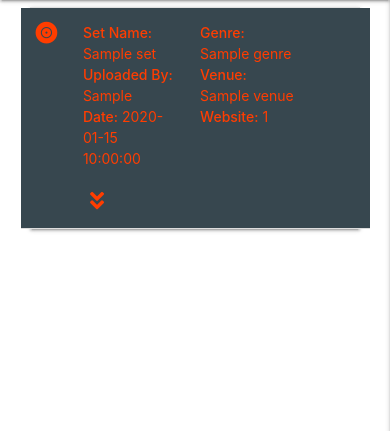
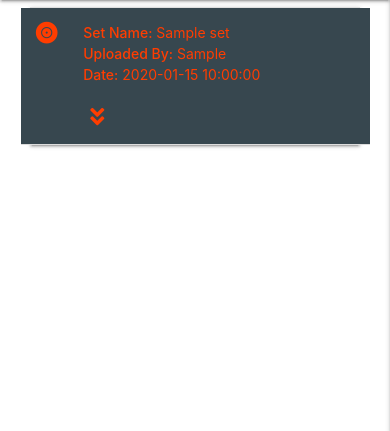
Before and after one commit to Code-Institute-Submissions/TobinStonelake-entunepreneurs_AprResub, a Flask app: page / in a window 390 px wide. Shown: the part 56-487 px from the top of the page. Run offline with Flask 2, Linux system fonts and the light colour scheme; a database or web service that is not in the repository returns one stand-in record (values such as "Sample title"); some libraries are stand-ins or nearby versions.

Commit message:
Created better responsive main-page

```diff
--- a/static/css/style.css
+++ b/static/css/style.css
@@ -11,6 +11,6 @@
 }
 
 .btn-small {
-    margin: 10px;
-    width: 80px;
+    margin: 5px;
+    width: 70px;
 }
--- a/templates/tracks.html
+++ b/templates/tracks.html
@@ -2,13 +2,13 @@
 {% block content %}
 
     <div class="row">
-        <div class="col s12 m10 offset-m1">
+        <div class="col s12 m12 l10 offset-l1">
             <ul class="collapsible" data-collapsible="accordion">
                 {% for set in sets %}
                 <li>
                     <div class="row collapsible-header deep-orange-text text-accent-3 text-shadow blue-grey darken-3">
                         <i class="fas fa-record-vinyl"></i>
-                        <div class="col s5">
+                        <div class="col m5 s10">
                             <ul>
                                 <li><strong>Set Name:</strong> {{ set.set_name }}</li>
                                 <li><strong> Uploaded By:</strong> {{ set.uploaded_by }}</li>
@@ -16,7 +16,7 @@
                                 <i class="fas fa-angle-double-down"></i>
                             </ul>
                         </div>
-                        <div class="col s5">
+                        <div class="col m5 hide-on-small-only">
                             <ul>
                                 <li><strong> Genre:</strong> {{ set.genre }}</li>
                                 <li><strong> Venue:</strong> {{ set.venue }}</li>
@@ -24,10 +24,16 @@
                                         href="{{ set.artists_page }}" target="_blank">{{ set.artists_page }}</a></li>
                             </ul>
                         </div>
-                        <div class="col s2">
+                        <div class="col m2 s2 center-align">
                             {% if session.user|lower == set.uploaded_by|lower %}
-                                <a href="{{ url_for('edit_set', set_id=set._id) }}" class="btn-small deep-orange accent-3 blue-grey-text text-darken-4 text-shadow center-align"><strong>Edit</strong></a>
-                                <a href="" class="btn-small deep-orange accent-3 blue-grey-text text-darken-4 text-shadow center-align"><strong>Delete</strong></a>
+                                <a href="{{ url_for('edit_set', set_id=set._id) }}" class="btn-small deep-orange accent-3
+                                    blue-grey-text text-darken-4 text-shadow center-align">
+                                    <strong>Edit</strong>
+                                </a>
+                                <a href="" class="btn-small deep-orange accent-3
+                                    blue-grey-text text-darken-4 text-shadow center-align">
+                                    <strong>Delete</strong>
+                                </a>
                                 <br>
                             {% endif %}
                         </div>
```
